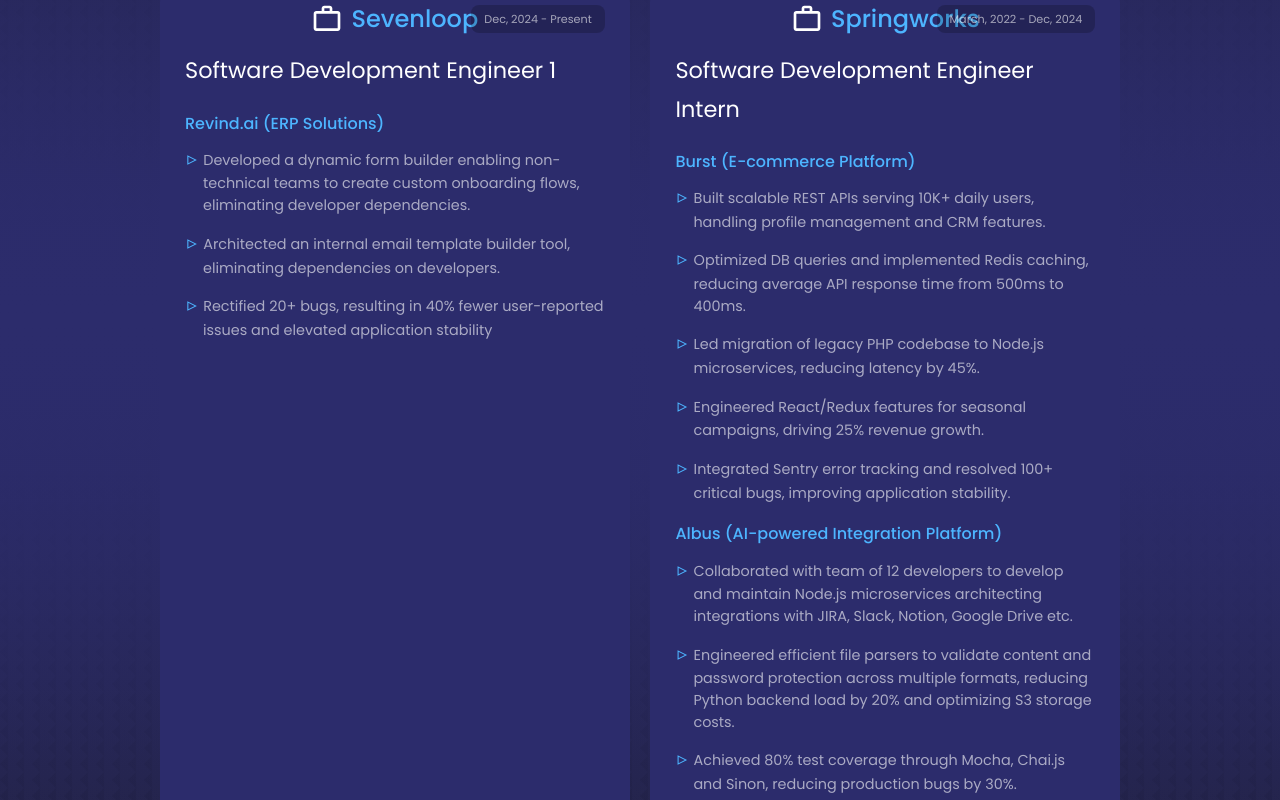
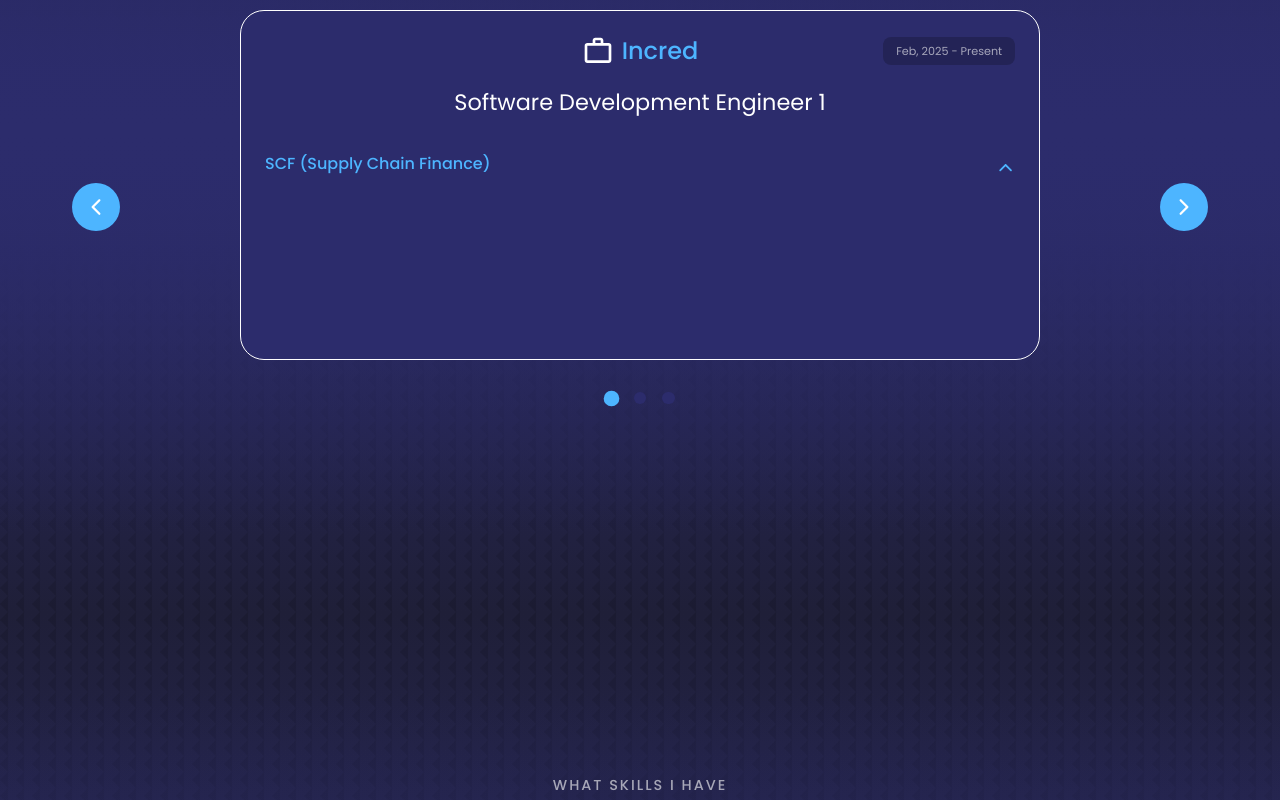
Before and after one commit to KeshariPiyush24/KeshariPiyush24.github.io, a React (Create React App) app: page / in a window 1280 px wide. Shown: the part 3260-4060 px from the top of the page. Built offline with nearby package versions, Linux system fonts and the light colour scheme.

Commit message:
updated experience section

```diff
--- a/src/components/experience/Experience.jsx
+++ b/src/components/experience/Experience.jsx
@@ -1,8 +1,87 @@
-import React from 'react'
+import React, { useState } from 'react'
 import './experience.css'
 import { MdWorkOutline } from 'react-icons/md'
+import { IoIosArrowBack, IoIosArrowForward } from 'react-icons/io'
+import { IoIosArrowDown, IoIosArrowUp } from 'react-icons/io'
 
 const Experience = () => {
+  const [currentIndex, setCurrentIndex] = useState(0);
+  const [expandedProject, setExpandedProject] = useState(0);
+
+  const experienceData = [
+    {
+      company: "Incred",
+      duration: "Feb, 2025 - Present",
+      position: "Software Development Engineer 1",
+      projects: [
+        {
+          name: "SCF (Supply Chain Finance)",
+          points: []
+        }
+      ]
+    },
+    {
+      company: "Sevenloop",
+      duration: "Dec, 2024 - Feb, 2025",
+      position: "Software Development Engineer 1",
+      projects: [
+        {
+          name: "Revind.ai (ERP Solutions)",
+          points: [
+            "Developed a dynamic form builder enabling non-technical teams to create custom onboarding flows, eliminating developer dependencies.",
+            "Architected an internal email template builder tool, eliminating dependencies on developers.",
+            "Rectified 20+ bugs, resulting in 40% fewer user-reported issues and elevated application stability"
+          ]
+        }
+      ]
+    },
+    {
+      company: "Springworks",
+      duration: "March, 2022 - Dec, 2024",
+      position: "Software Development Engineer Intern",
+      projects: [
+        {
+          name: "Burst (E-commerce Platform)",
+          points: [
+            "Built scalable REST APIs serving 10K+ daily users, handling profile management and CRM features.",
+            "Optimized DB queries and implemented Redis caching, reducing average API response time from 500ms to 400ms.",
+            "Led migration of legacy PHP codebase to Node.js microservices, reducing latency by 45%.",
+            "Engineered React/Redux features for seasonal campaigns, driving 25% revenue growth.",
+            "Integrated Sentry error tracking and resolved 100+ critical bugs, improving application stability."
+          ]
+        },
+        {
+          name: "Albus (AI-powered Integration Platform)",
+          points: [
+            "Collaborated with team of 12 developers to develop and maintain Node.js microservices architecting integrations with JIRA, Slack, Notion, Google Drive etc.",
+            "Engineered efficient file parsers to validate content and password protection across multiple formats, reducing Python backend load by 20% and optimizing S3 storage costs.",
+            "Achieved 80% test coverage through Mocha, Chai.js and Sinon, reducing production bugs by 30%."
+          ]
+        }
+      ]
+    }
+  ];
+
+  const nextSlide = () => {
+    setCurrentIndex((prevIndex) =>
+      prevIndex === experienceData.length - 1 ? 0 : prevIndex + 1
+    );
+    setExpandedProject(0); // Reset expanded project when changing slides
+  };
+
+  const prevSlide = () => {
+    setCurrentIndex((prevIndex) =>
+      prevIndex === 0 ? experienceData.length - 1 : prevIndex - 1
+    );
+    setExpandedProject(0); // Reset expanded project when changing slides
+  };
+
+  const toggleProject = (index) => {
+    setExpandedProject(expandedProject === index ? -1 : index);
+  };
+
+  const currentExperience = experienceData[currentIndex];
+
   return (
     <section id='experience' className="section-container">
       <div className="section_heading">
@@ -10,53 +89,56 @@
         <h1>My Experience</h1>
       </div>
 
-      <div className="container experience_container">
-        <div className="experience_card">
+      <div className="container experience_slider_container">
+        <button className="slider_arrow prev_arrow" onClick={prevSlide}>
+          <IoIosArrowBack />
+        </button>
+
+        <div className="experience_card slider_card">
           <div className="company_name">
             <MdWorkOutline className="work_icon" />
-            <h2>Sevenloop</h2>
-            <span className="experience_duration duration_pill">Dec, 2024 - Present</span>
+            <h2>{currentExperience.company}</h2>
+            <span className="experience_duration duration_pill">{currentExperience.duration}</span>
           </div>
           <div className="experience_position">
-            <p>Software Development Engineer 1</p>
+            <p>{currentExperience.position}</p>
           </div>
-          <div className="experience_content">
-            <h4>Revind.ai (ERP Solutions)</h4>
-            <ul>
-              <li>Developed a dynamic form builder enabling non-technical teams to create custom onboarding flows, eliminating developer dependencies.</li>
-              <li>Architected an internal email template builder tool, eliminating dependencies on developers.</li>
-              <li>Rectified 20+ bugs, resulting in 40% fewer user-reported issues and elevated application stability</li>
-            </ul>
-          </div>
+
+          {currentExperience.projects.map((project, index) => (
+            <div className="experience_content" key={index}>
+              <div
+                className="project_header"
+                onClick={() => toggleProject(index)}
+              >
+                <h4>{project.name}</h4>
+                <button className="toggle_btn">
+                  {expandedProject === index ? <IoIosArrowUp /> : <IoIosArrowDown />}
+                </button>
+              </div>
+
+              {expandedProject === index && project.points.length > 0 && (
+                <ul className="project_points">
+                  {project.points.map((point, i) => (
+                    <li key={i}>{point}</li>
+                  ))}
+                </ul>
+              )}
+            </div>
+          ))}
         </div>
 
-        <div className="experience_card">
-          <div className="company_name">
-            <MdWorkOutline className="work_icon" />
-            <h2>Springworks</h2>
-            <span className="experience_duration duration_pill">March, 2022 - Dec, 2024</span>
-          </div>
-          <div className="experience_position">
-            <p>Software Development Engineer Intern</p>
-          </div>
-          <div className="experience_content">
-            <h4>Burst (E-commerce Platform)</h4>
-            <ul>
-              <li>Built scalable REST APIs serving 10K+ daily users, handling profile management and CRM features.</li>
-              <li>Optimized DB queries and implemented Redis caching, reducing average API response time from 500ms to 400ms.</li>
-              <li>Led migration of legacy PHP codebase to Node.js microservices, reducing latency by 45%.</li>
-              <li>Engineered React/Redux features for seasonal campaigns, driving 25% revenue growth.</li>
-              <li>Integrated Sentry error tracking and resolved 100+ critical bugs, improving application stability.</li>
-            </ul>
-          </div>
-          <div className="experience_content">
-            <h4>Albus (AI-powered Integration Platform)</h4>
-            <ul>
-              <li>Collaborated with team of 12 developers to develop and maintain Node.js microservices architecting integrations with JIRA, Slack, Notion, Google Drive etc.</li>
-              <li>Engineered efficient file parsers to validate content and password protection across multiple formats, reducing Python backend load by 20% and optimizing S3 storage costs.</li>
-              <li>Achieved 80% test coverage through Mocha, Chai.js and Sinon, reducing production bugs by 30%.</li>
-            </ul>
-          </div>
+        <button className="slider_arrow next_arrow" onClick={nextSlide}>
+          <IoIosArrowForward />
+        </button>
+
+        <div className="slider_indicators">
+          {experienceData.map((_, index) => (
+            <span
+              key={index}
+              className={`indicator ${index === currentIndex ? 'active' : ''}`}
+              onClick={() => setCurrentIndex(index)}
+            />
+          ))}
         </div>
       </div>
     </section>
--- a/src/components/experience/experience.css
+++ b/src/components/experience/experience.css
@@ -23,11 +23,11 @@
     border-radius: 1.5rem;
     border: 1px solid transparent;
     transition: var(--transition);
+    border-color: var(--color-primary-variant);
 }
 
 .experience_card:hover {
     background: transparent;
-    border-color: var(--color-primary-variant);
     cursor: default;
     transform: translateY(-5px);
     box-shadow: 0 5px 15px rgba(0, 0, 0, 0.2);
@@ -68,12 +68,57 @@
 
 .experience_content {
     padding: 0.5rem 0;
+    margin-bottom: 0.5rem;
+    text-align: left;
+}
+
+/* Project header styling */
+.project_header {
+    display: flex;
+    align-items: center;
+    justify-content: space-between;
+    cursor: pointer;
+    padding: 0.5rem 0;
+}
+
+.toggle_btn {
+    background: transparent;
+    border: none;
+    color: var(--color-primary);
+    font-size: 1.2rem;
+    cursor: pointer;
+    display: flex;
+    align-items: center;
+    justify-content: center;
+    transition: all 0.3s ease;
+}
+
+.toggle_btn:hover {
+    transform: scale(1.1);
+}
+
+.project_points {
+    animation: slideDown 0.3s ease forwards;
+    overflow: hidden;
+    padding-left: 0.5rem;
+}
+
+@keyframes slideDown {
+    from {
+        opacity: 0;
+        transform: translateY(-10px);
+    }
+    to {
+        opacity: 1;
+        transform: translateY(0);
+    }
 }
 
 ul {
     list-style: none;
     padding: 0;
     margin: 0;
+    text-align: left;
 }
 
 ul li {
@@ -83,6 +128,7 @@
     font-size: 0.9rem;
     line-height: 1.5;
     color: var(--color-light);
+    position: relative;
 }
 
 ul li:last-child {
@@ -94,6 +140,9 @@
     color: var(--color-primary);
     font-size: 1.2rem;
     margin-right: 0.4rem;
+    display: inline-block;
+    width: 1em;
+    text-align: center;
 }
 
 @media screen and (max-width: 1024px) {
@@ -148,8 +197,127 @@
     font-size: 1rem;
     margin: 1rem 0 0.5rem 0;
     text-align: left;
+    padding-left: 0;
 }
 
 .experience_content h4:first-child {
     margin-top: 0;
 }
+
+/* Slider Styles */
+.experience_slider_container {
+  position: relative;
+  display: flex;
+  flex-direction: column;
+  align-items: center;
+  justify-content: center;
+  max-width: 800px;
+  margin: 0 auto;
+  padding: 2rem 0;
+}
+
+.slider_card {
+  width: 100%;
+  min-height: 350px;
+  margin: 0 auto;
+  transition: transform 0.5s ease;
+}
+
+.slider_arrow {
+  position: absolute;
+  top: 50%;
+  transform: translateY(-50%);
+  background: var(--color-primary);
+  color: var(--color-white);
+  width: 3rem;
+  height: 3rem;
+  display: flex;
+  align-items: center;
+  justify-content: center;
+  border-radius: 50%;
+  cursor: pointer;
+  font-size: 1.5rem;
+  z-index: 10;
+  border: none;
+  transition: all 0.3s ease;
+}
+
+.slider_arrow:hover {
+  background: var(--color-white);
+  color: var(--color-primary);
+}
+
+.prev_arrow {
+  left: -10.5rem;
+}
+
+.next_arrow {
+  right: -10.5rem;
+}
+
+.slider_indicators {
+  display: flex;
+  justify-content: center;
+  margin-top: 2rem;
+}
+
+.indicator {
+  width: 0.8rem;
+  height: 0.8rem;
+  border-radius: 50%;
+  background: var(--color-bg-variant);
+  margin: 0 0.5rem;
+  cursor: pointer;
+  transition: all 0.3s ease;
+}
+
+.indicator.active {
+  background: var(--color-primary);
+  transform: scale(1.2);
+}
+
+@media screen and (max-width: 1024px) {
+  .slider_card {
+    width: 90%;
+  }
+
+  .slider_arrow {
+    width: 2.5rem;
+    height: 2.5rem;
+    font-size: 1.2rem;
+  }
+
+  .prev_arrow {
+    left: -2.5rem;
+  }
+
+  .next_arrow {
+    right: -2.5rem;
+  }
+}
+
+@media screen and (max-width: 600px) {
+  .slider_card {
+    width: 95%;
+  }
+
+  .slider_arrow {
+    width: 2rem;
+    height: 2rem;
+    font-size: 1rem;
+  }
+
+  .prev_arrow {
+    left: -1.5rem;
+  }
+
+  .next_arrow {
+    right: -1.5rem;
+  }
+
+  .indicator {
+    width: 0.6rem;
+    height: 0.6rem;
+    margin: 0 0.3rem;
+  }
+}
```
